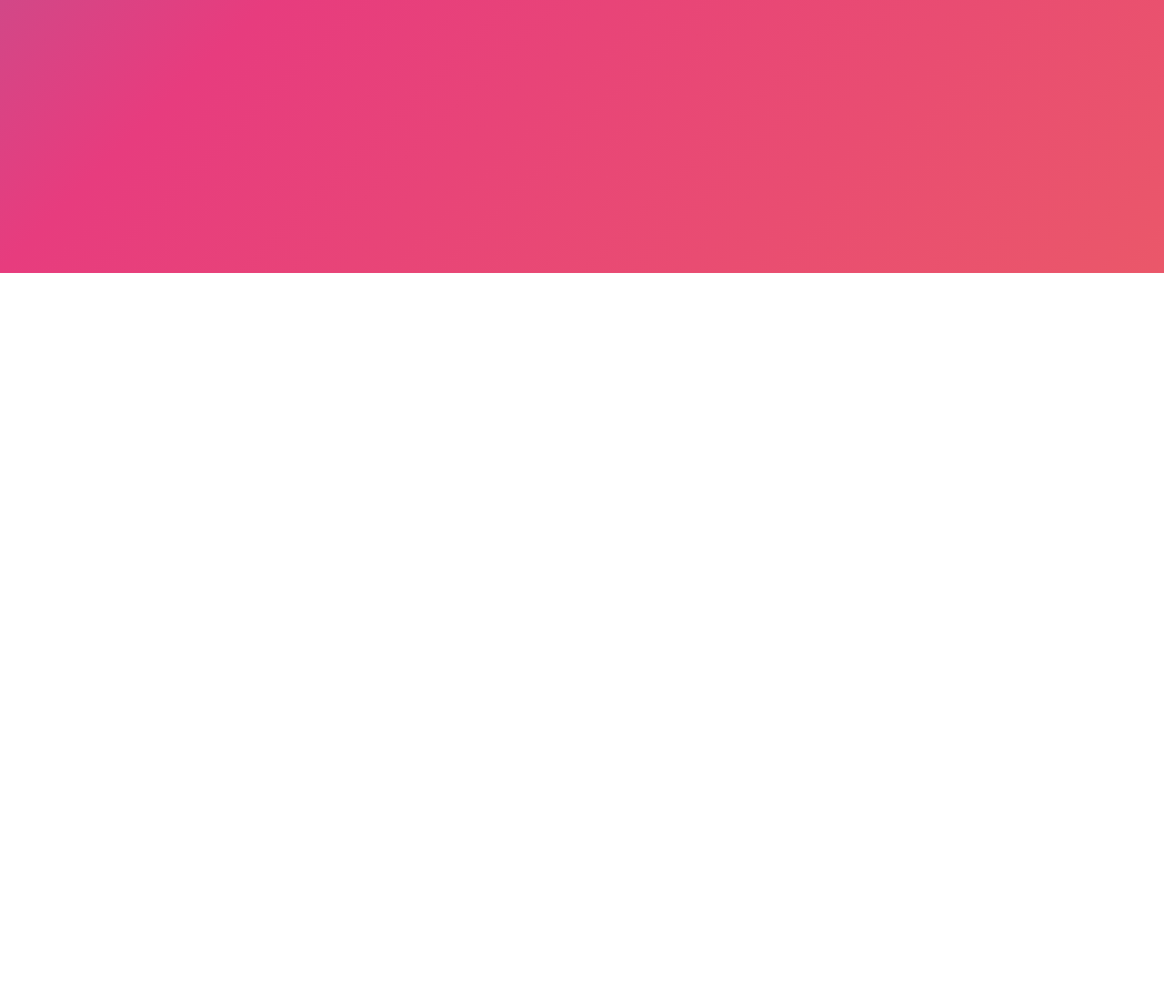
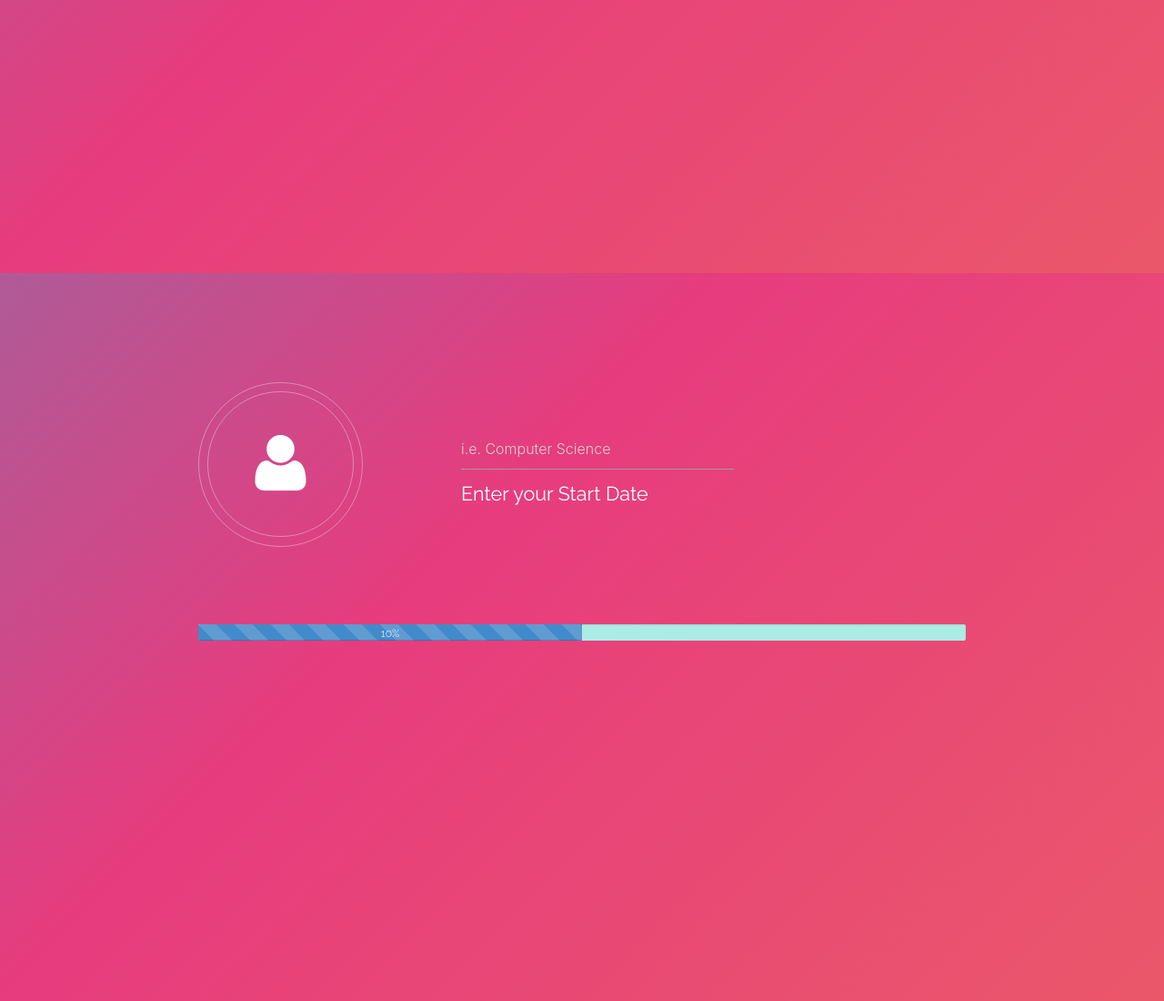
Before and after one commit to YasinEhsan/typeform, a plain HTML site: page index.html in a window 1280 px wide. Shown: the part 1300-2400 px from the top of the page at 91% size. Before the commit the page ends 1600 px from the top, so only its background shows below. Drawn offline with nearby package versions, Linux system fonts and the light colour scheme; files whose address does not match are found by name.

Commit message:
added form validation

```diff
--- a/index.html
+++ b/index.html
@@ -32,8 +32,24 @@
 		  color: #ffffff;
 		}
 	</style>
+
+	<script type="text/javascript">
+
+	function validateForm() {
+  var x = document.forms["myForm"]["fname"].value;
+  if (x == "") {
+    alert("Name must be filled out");
+    return false;
+  }
+}
+	</script>
+
 </head>
 <body>
+	<section>
+
+	</section>
+
 
 	<!-- Navigation start -->
 	<!-- <header class="header">
@@ -110,15 +126,17 @@
 					<!-- <input  type="text" autofocus="autofocus" class="validate"
 					checked
 					onKeyDown="if(event.keyCode==13) location.href='#apply4';" /> -->
+					<!-- <form name="myForm" action="/action_page.php" onsubmit="return validateForm()">
+						<div class="">
+								Name: <input type="text" name="fname">
+						</div>
 
-					<form autocomplete="off" >
+				</form> -->
+
+					<form autocomplete="off" name="myForm" onsubmit="return validateForm()" >
 					  <div class="autocomplete" style="width:300px;">
-								<input id="myInput" type="text" name="myCountry" placeholder="i.e. Computer Science">
-
+								<input id="myInput" type="text" name="fname" placeholder="i.e. Computer Science">
 					  </div>
-
-
-
 					</form>
 
 					<label ><div class="question">Enter your Major</div></label>
@@ -130,7 +148,46 @@
 				<div class="progress-bar progress-bar-striped" role="progressbar" style="width: 50%" >10%</div>
 			</div>
 			</div>
+			</div>
+		</div>
+	</section>
+	<!--  end -->
 
+
+	<!-- major Start -->
+	<section id="apply3" class="pfblock pfblock-gray formAll" >
+		<div class="container">
+			<div class="row">
+				<!-- FA icon -->
+				<div class="col s12 m12 l4 ">
+							<span class="icon major style1 fa-user"></span>
+				</div>
+
+				<!-- Input -->
+				<div class="col s12 m12 l6 text-left">
+					<br>
+					<br>
+
+					<!-- <input  type="text" autofocus="autofocus" class="validate"
+					checked
+					onKeyDown="if(event.keyCode==13) location.href='#apply4';" /> -->
+
+					<form name="myForm" autocomplete="off" onsubmit="return validateForm()" >
+						<div class="autocomplete" style="width:300px;">
+								<input id="myInput2" type="text" name="myCountry" placeholder="i.e. Computer Science" checked
+								onKeyDown="if(event.keyCode==13) location.href='#apply3';">
+						</div>
+					</form>
+
+					<label ><div class="question">Enter your Start Date</div></label>
+				</div>
+
+				<!--Progress Bar -->
+			<div class="col s12 m12 l12"><br><br>
+			<div class="progress" style="height: 18px;">
+				<div class="progress-bar progress-bar-striped" role="progressbar" style="width: 50%" >10%</div>
+			</div>
+			</div>
 			</div>
 		</div>
 	</section>
@@ -143,6 +200,9 @@
   <script>
         new WOW().init();
   </script>
+
+
+
 
 	<script>
 function autocomplete(inp, arr) {
@@ -235,6 +295,7 @@ function autocomplete(inp, arr) {
         x[i].parentNode.removeChild(x[i]);
       }
     }
+
   }
   /*execute a function when someone clicks in the document:*/
   document.addEventListener("click", function (e) {
@@ -247,6 +308,7 @@ var countries = ["Afghanistan","Albania","Algeria","Andorra","Angola","Anguilla"
 
 /*initiate the autocomplete function on the "myInput" element, and pass along the countries array as possible autocomplete values:*/
 autocomplete(document.getElementById("myInput"), countries);
+autocomplete(document.getElementById("myInput2"), countries);
 </script>
 </body>
 </html>
```
